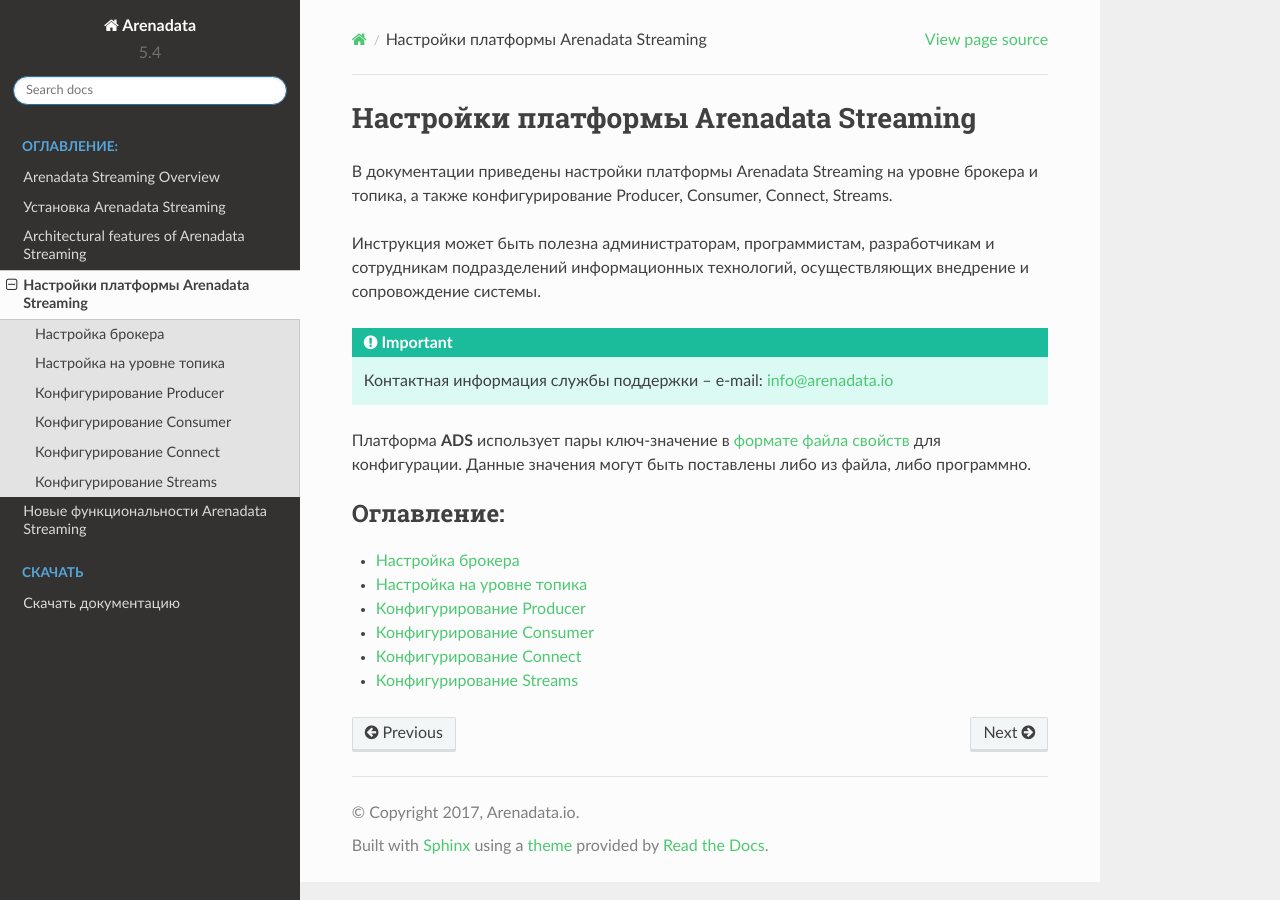
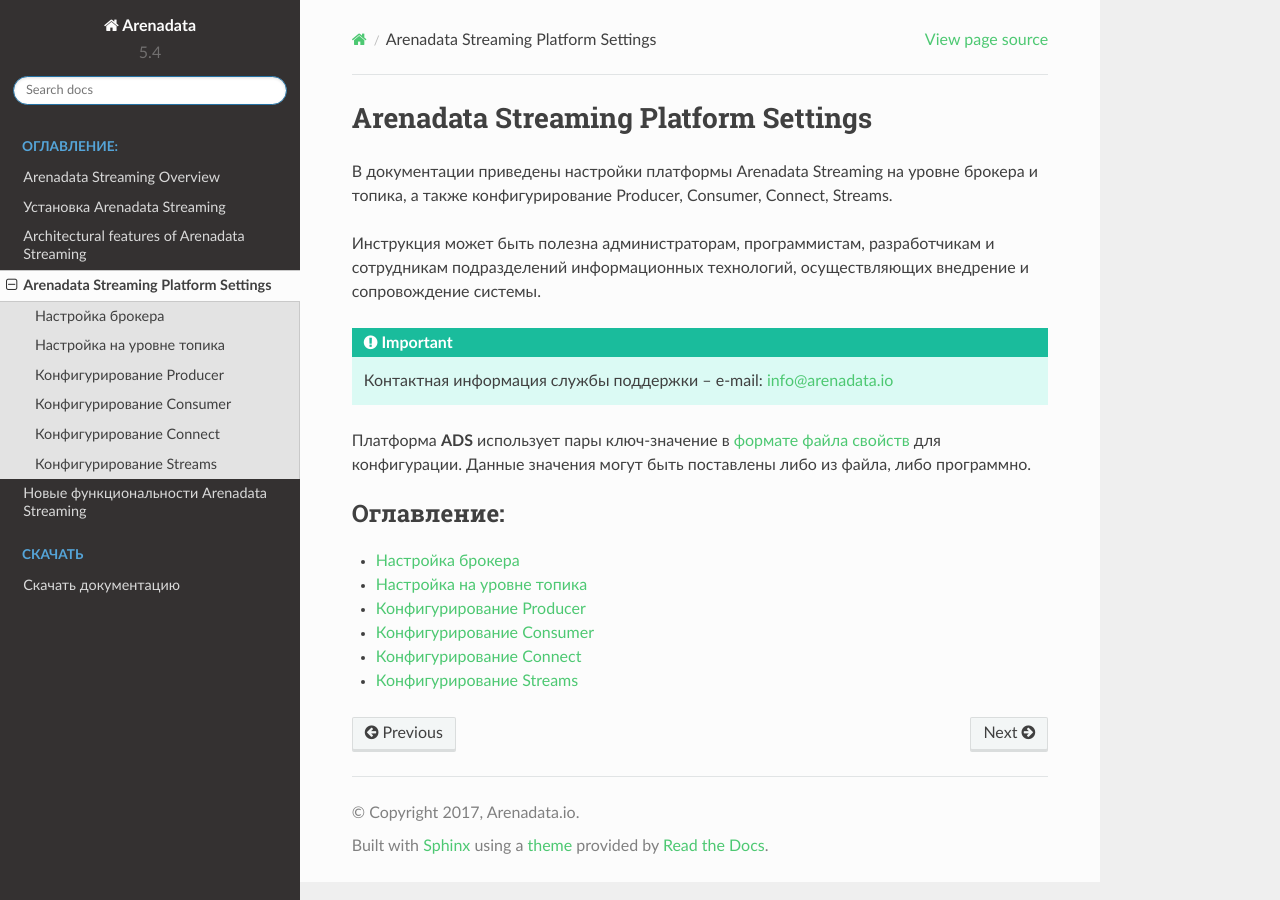
Before and after one commit to arenadata/docs_ads, a Sphinx documentation site: the page built from source/Config/index.rst, in a window 1280 px wide. Built offline with Sphinx 7.4.7 and the Read the Docs theme 2.0.0, drawn with Linux system fonts in a browser that asks for light colours; pages that are not in the unit, such as notebooks, are missing from menus.

Commit message:
Update index.rst

```diff
--- a/source/Config/index.rst
+++ b/source/Config/index.rst
@@ -1,4 +1,4 @@
-Настройки платформы Arenadata Streaming
+Arenadata Streaming Platform Settings
 =========================================
 
 В документации приведены настройки платформы Arenadata Streaming на уровне брокера и топика, а также конфигурирование Producer, Consumer, Connect, Streams.
```
